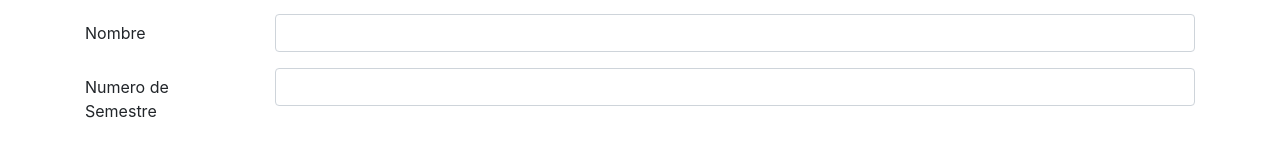
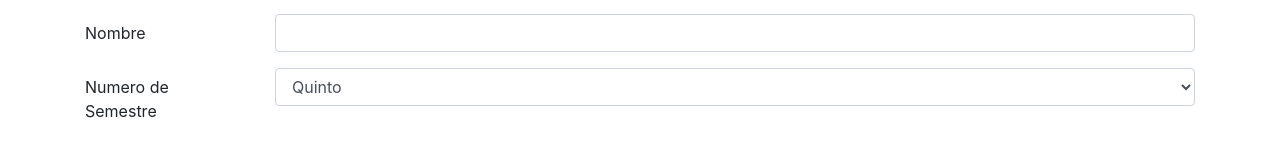
Before and after one commit to danielarayap/uplanning, a React (Create React App) app in the folder uplanning-app/: page /ramos/new_ramo in a window 1280 px wide. Shown: the part 176-320 px from the top of the page. Built offline with nearby package versions, Linux system fonts and the light colour scheme.

Commit message:
Agrega dropdown de numero de semestre

```diff
--- a/uplanning-app/src/components/ManageRamo.js
+++ b/uplanning-app/src/components/ManageRamo.js
@@ -24,7 +24,7 @@ class ManageRamo extends React.Component {
       event.preventDefault();
       const data = new FormData(event.target);
       fetch(process.env.REACT_APP_API_URL + '/ramos/', {
-        method: 'POST',
+        method: 'PUT',
         body: data,
       }).then(response => {
             if (response.status >= 200 && response.status < 300) {
@@ -78,11 +78,14 @@ class ManageRamo extends React.Component {
                           Numero de Semestre
                         </Form.Label>
                         <Col sm="10">
-                          <Form.Control
-                            name="nsemester"
-                            type="number"
-                            min="5"
-                          />
+                          <Form.Control as="select" name="nsemester">
+                            <option value="5">Quinto</option>
+                            <option value="6">Sexto</option>
+                            <option value="7">Septimo</option>
+                            <option value="8">Octavo</option>
+                            <option value="9">Noveno</option>
+                            <option value="10">Decimo</option>
+                          </Form.Control>
                         </Col>
                       </Form.Group>
 
--- a/uplanning-app/src/components/NewRamo.js
+++ b/uplanning-app/src/components/NewRamo.js
@@ -71,11 +71,14 @@ class NewRamo extends React.Component {
 					      Numero de Semestre
 					    </Form.Label>
 					    <Col sm="10">
-					      <Form.Control
-					      	name="nsemester"
-					      	type="number"
-					      	min="5"
-					      />
+						  <Form.Control as="select" name="nsemester">
+						    <option value="5">Quinto</option>
+						    <option value="6">Sexto</option>
+						    <option value="7">Septimo</option>
+						    <option value="8">Octavo</option>
+						    <option value="9">Noveno</option>
+						    <option value="10">Decimo</option>
+						  </Form.Control>
 					    </Col>
 					  </Form.Group>
 
```
